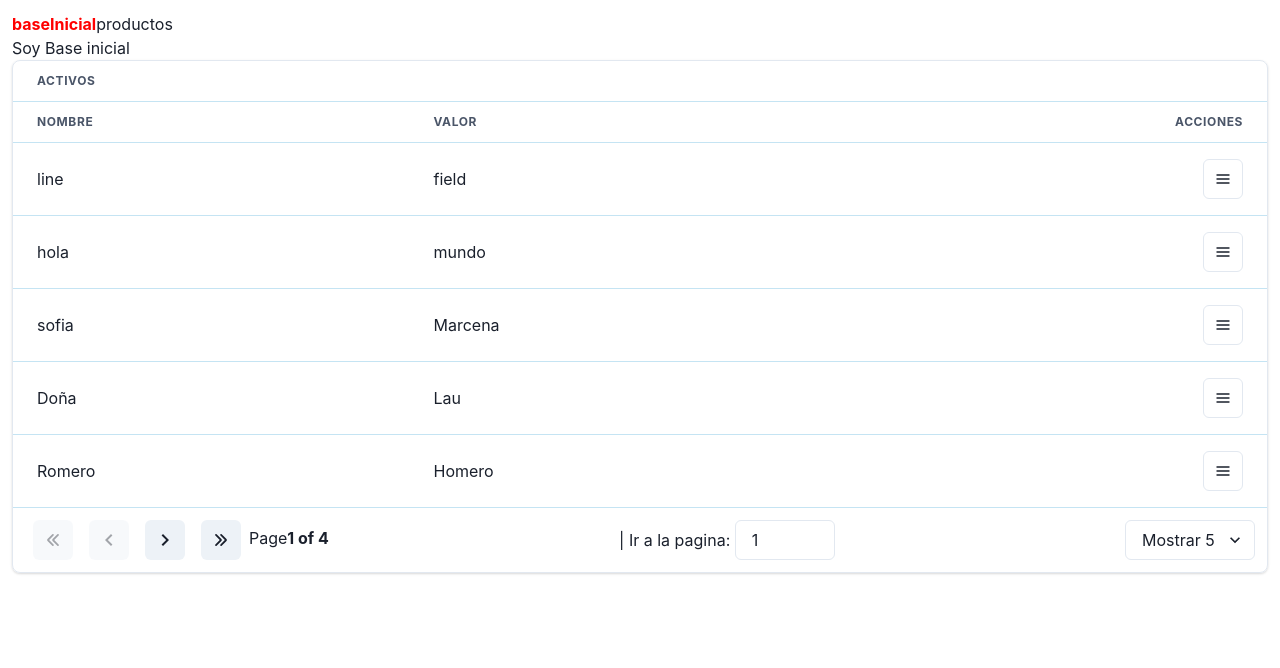
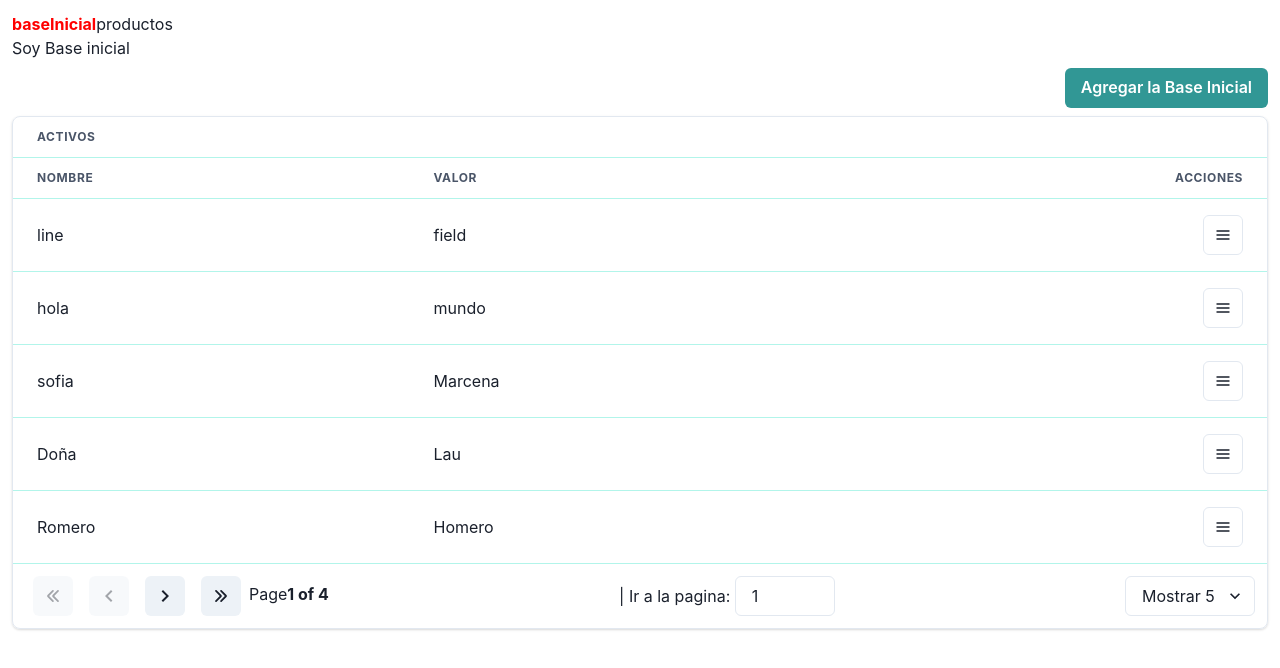
Before and after one commit to ricardober93/frontLabFin, a React (Create React App) app: page /app/proyecciones/baseInicial in a window 1280 px wide. Shown: the top 668 px of the page. Built offline with nearby package versions, Linux system fonts and the light colour scheme.

Commit message:
Inicio del modal para agregar lso datos de la base inicial

```diff
--- a/src/pages/proyecciones/components/MenuTable.tsx
+++ b/src/pages/proyecciones/components/MenuTable.tsx
@@ -3,7 +3,7 @@ import { IconButton, Menu, MenuButton, MenuItem, MenuList } from '@chakra-ui/rea
 import React from 'react'
 
 export const MenuTable = (cell: any) => {
-    console.log(cell.cell.original.name)
+    // console.log(cell.cell.original.name)
     return (
         <Menu>
             <MenuButton
--- /dev/null
+++ b/src/pages/proyecciones/components/ModalFormBaseinicial.tsx
@@ -0,0 +1,50 @@
+import React from 'react'
+import {
+    Button,
+    Modal,
+    ModalOverlay,
+    ModalContent,
+    ModalHeader,
+    ModalFooter,
+    ModalBody,
+    ModalCloseButton,
+    useDisclosure,
+    Input,
+    Heading,
+    Divider,
+} from "@chakra-ui/react"
+
+export default function ModalFormBaseinicial() {
+    const { isOpen, onOpen, onClose } = useDisclosure()
+    return (
+        <>
+            <Button colorScheme="teal" onClick={onOpen}>Agregar la Base Inicial</Button>
+
+            <Modal isOpen={isOpen} onClose={onClose}>
+                <ModalOverlay />
+                <ModalContent>
+                    <ModalHeader> Base Inicial </ModalHeader>
+                    <ModalCloseButton />
+                    <ModalBody>
+                        <Heading marginY="2" size="sm"> Activos </Heading>
+                        <Input type="text" />
+                        <Divider />
+
+                        <Heading marginY="2" size="sm"> Pasivos </Heading>
+                        <Input type="text" />
+                        <Divider />
+
+                        <Heading marginY="2" size="sm"> Patrominio </Heading>
+                        <Input type="text" />
+                    </ModalBody>
+                    <ModalFooter>
+                        <Button colorScheme="blue" mr={3} onClick={onClose}>
+                            Close
+                        </Button>
+                        <Button variant="ghost">Secondary Action</Button>
+                    </ModalFooter>
+                </ModalContent>
+            </Modal>
+        </>
+    )
+}
--- a/src/pages/proyecciones/components/TablePagination.tsx
+++ b/src/pages/proyecciones/components/TablePagination.tsx
@@ -49,7 +49,7 @@ export default function TablePagination({ columns, data }) {
   );
   return (
     <>
-      <Table colorScheme="telegram" {...getTableProps()}>
+      <Table colorScheme="teal" {...getTableProps()}>
         <Thead>
           {headerGroups.map((headerGroup) => (
             <Tr {...headerGroup.getHeaderGroupProps()}>
@@ -61,11 +61,11 @@ export default function TablePagination({ columns, data }) {
           ))}
         </Thead>
         <Tbody {...getTableBodyProps()}>
-          {page.map((row, i) => {
+          {page.map((row : any) => {
             prepareRow(row);
             return (
               <Tr {...row.getRowProps()}>
-                {row.cells.map((cell) => {
+                {row.cells.map((cell:any) => {
                   return (
                     <Td {...cell.getCellProps()} isNumeric={cell.column?.isNumeric}> {cell.render("Cell")} </Td>
                   );
--- a/src/pages/proyecciones/pages/Baseinicial.tsx
+++ b/src/pages/proyecciones/pages/Baseinicial.tsx
@@ -1,6 +1,7 @@
 import { Box } from "@chakra-ui/react";
 import React from "react";
 import { MenuTable } from "../components/MenuTable";
+import ModalFormBaseinicial from "../components/ModalFormBaseinicial";
 import TablePagination from "../components/TablePagination";
 
 export default function Baseinicial() {
@@ -115,6 +116,9 @@ export default function Baseinicial() {
     return (
         <div>
             Soy Base inicial
+            <Box d="flex" marginY="2" justifyContent="flex-end">
+                <ModalFormBaseinicial />
+            </Box>
             <Box borderWidth="1px" borderRadius="lg" overflow="hidden" boxShadow="base">
                 <TablePagination columns={columns} data={data} />
             </Box>
```
